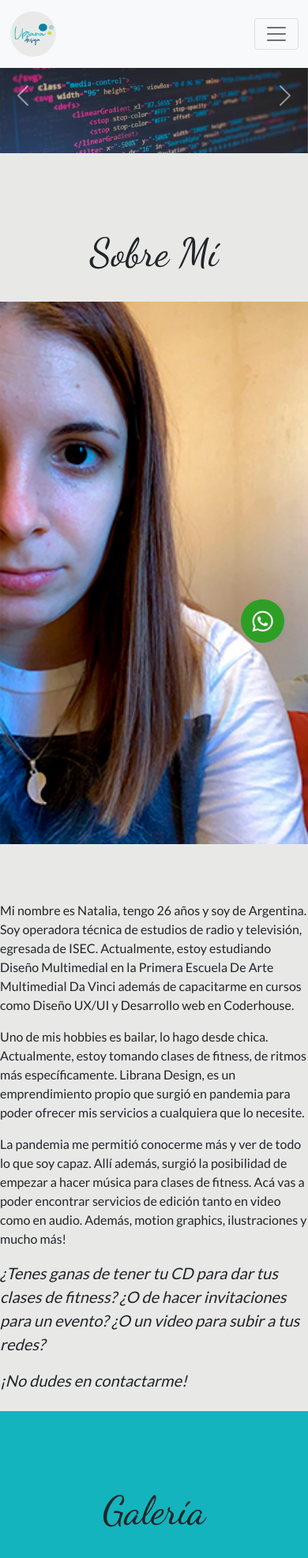
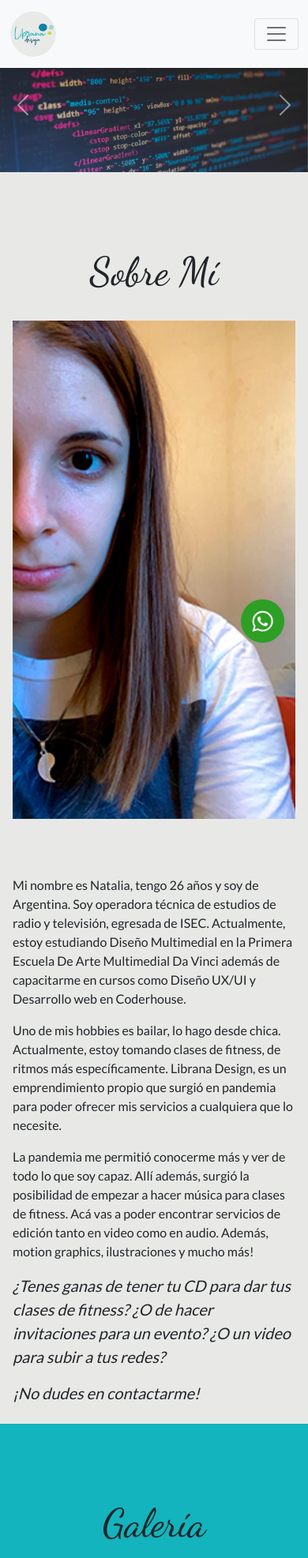
Before and after one commit to natyllaneza/libranadesign, a website: page index.html in a window 390 px wide. Shown: the top 1973 px of the page at 79% size. Drawn offline with nearby package versions, Linux system fonts and the light colour scheme.

Commit message:
Fixed menu problem + added ps and pe to cards and section sobremi

```diff
--- a/index.html
+++ b/index.html
@@ -40,7 +40,7 @@
             <div class="collapse navbar-collapse" id="menunav">
                 <ul class="navbar-nav ms-auto">
                 <li class="nav-item">
-                        <a class="nav-link active" aria-current="page" href="index.html">Home</a>
+                    <a class="nav-link" href="index.html">Home</a>
                 </li>
                 <li class="nav-item">
                     <a class="nav-link" href="#sobreMi">Sobre Mí</a>
@@ -62,7 +62,7 @@
     <header>
         <!-- CAROUSEL -->
         <div id="carousellibrana" class="carousel slide carousel-fade" data-bs-ride="carousel">
-            <div class="carousel-inner mt-5">
+            <div class="carousel-inner mt-5 pt-4">
                 <div class="carousel-item active">
                     <img src="images/carousel1.jpg" class="d-block w-100" alt="Desarrollo web">
                 </div>
@@ -105,18 +105,18 @@
 
                 <div class="row">
                     <div class="col-lg-6 col-sm-12">
-                        <img src="images/fotomia.jpg" alt="Yo" width="400" height="600" class="img-fluid mt-4 mb-5 mx-auto d-block">
+                        <img src="images/fotomia.jpg" alt="Yo" width="400" height="600" class="img-fluid mt-4 mb-5 mx-auto d-block ps-3 pe-3">
                     </div>
                     <div class="col-lg-6 col-sm-12 mt-4">
-                        <p>Mi nombre es Natalia, tengo 26 años y soy de Argentina. Soy operadora técnica de estudios de radio y televisión, egresada de ISEC. Actualmente, estoy estudiando Diseño Multimedial en la Primera Escuela De Arte Multimedial Da Vinci además de capacitarme en cursos como Diseño UX/UI y Desarrollo web en Coderhouse.
+                        <p class="ps-3 pe-3">Mi nombre es Natalia, tengo 26 años y soy de Argentina. Soy operadora técnica de estudios de radio y televisión, egresada de ISEC. Actualmente, estoy estudiando Diseño Multimedial en la Primera Escuela De Arte Multimedial Da Vinci además de capacitarme en cursos como Diseño UX/UI y Desarrollo web en Coderhouse.
                         </p>
-                        <p>Uno de mis hobbies es bailar, lo hago desde chica. Actualmente, estoy tomando clases de fitness, de ritmos más específicamente. Librana Design, es un emprendimiento propio que surgió en pandemia para poder ofrecer mis servicios a cualquiera que lo necesite.
+                        <p class="ps-3 pe-3">Uno de mis hobbies es bailar, lo hago desde chica. Actualmente, estoy tomando clases de fitness, de ritmos más específicamente. Librana Design, es un emprendimiento propio que surgió en pandemia para poder ofrecer mis servicios a cualquiera que lo necesite.
                         </p>
-                        <p>La pandemia me permitió conocerme más y ver de todo lo que soy capaz. Allí además, surgió la posibilidad de empezar a hacer música para clases de fitness. Acá vas a poder encontrar servicios de edición tanto en video como en audio. Además, motion graphics, ilustraciones y mucho más!
+                        <p class="ps-3 pe-3">La pandemia me permitió conocerme más y ver de todo lo que soy capaz. Allí además, surgió la posibilidad de empezar a hacer música para clases de fitness. Acá vas a poder encontrar servicios de edición tanto en video como en audio. Además, motion graphics, ilustraciones y mucho más!
                         </p>
-                        <p class="lead fst-italic">¿Tenes ganas de tener tu CD para dar tus clases de fitness? ¿O de hacer invitaciones para un evento? ¿O un video para subir a tus redes?
+                        <p class="lead fst-italic ps-3 pe-3">¿Tenes ganas de tener tu CD para dar tus clases de fitness? ¿O de hacer invitaciones para un evento? ¿O un video para subir a tus redes?
                         </p>
-                        <p class="lead fst-italic mb-4">¡No dudes en contactarme!</p>
+                        <p class="lead fst-italic mb-4 ps-3 pe-3">¡No dudes en contactarme!</p>
                     </div>
                 </div>
             </div>
@@ -183,7 +183,7 @@
 
         <!--CONTACTO-->
         <section id="contacto" class="py-5">
-            <div class="container">
+            <div class="container pt-5">
                 <div class="row">
                     <div class="col-12 mb-4">
                         <h1 class="section__titulo animate__zoomIn">Contacto</h1>
--- a/scss/style.scss
+++ b/scss/style.scss
@@ -1,13 +1,17 @@
-@import './imports/variables';
-@import './imports/grid';
-@import './imports/tienda';
-
 /* GENERAL */
 * {
     margin: 0;
     padding: 0;
     box-sizing: border-box;
 }
+
+body {
+    overflow-x: hidden
+}
+
+@import './imports/variables';
+@import './imports/grid';
+@import './imports/tienda';
 
 .container {
     width: 100%;
```
Also changed, not shown: tienda.html (+8 -9 lines), css/style.css. Lines whose indentation alone changed are shown as unchanged.
